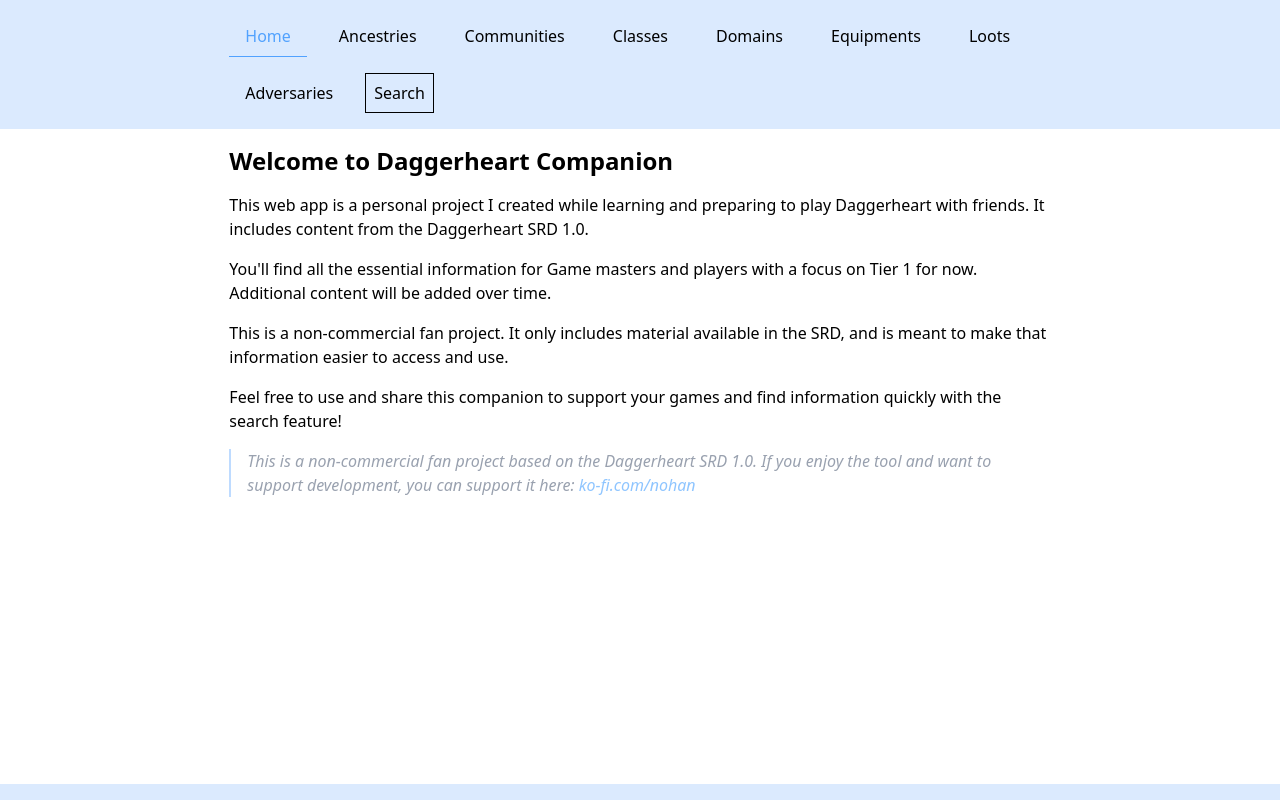
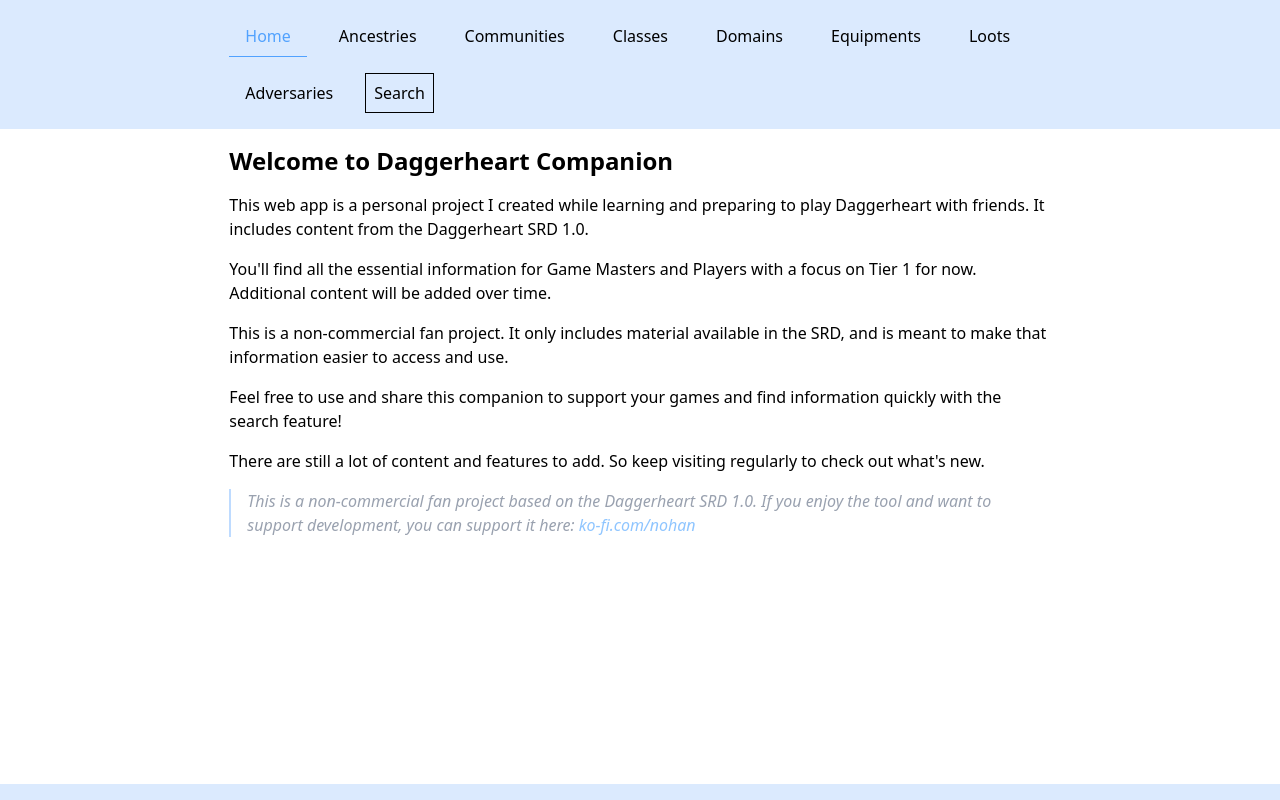
Before and after one commit to nohan-budry/daggerheartcompanion, a SvelteKit app: page / in a window 1280 px wide. Shown: the top 800 px of the page. Built offline with nearby package versions, Linux system fonts and the light colour scheme.

Commit message:
improve homepage text

```diff
--- a/src/routes/+page.svelte
+++ b/src/routes/+page.svelte
@@ -8,7 +8,7 @@
         <p>This web app is a personal project I created while learning and preparing to play Daggerheart with friends.
             It includes content from the Daggerheart SRD 1.0.</p>
 
-        <p>You'll find all the essential information for Game masters and players with a focus on Tier 1 for now.
+        <p>You'll find all the essential information for Game Masters and Players with a focus on Tier 1 for now.
             Additional content will be added over time.</p>
 
         <p>This is a non-commercial fan project. It only includes material available in the SRD, and is meant to make
@@ -16,6 +16,8 @@
 
         <p>Feel free to use and share this companion to support your games and find information quickly with the search
             feature!</p>
+
+        <p>There are still a lot of content and features to add. So keep visiting regularly to check out what's new.</p>
     </div>
 
     <div class="mt-4">
```
